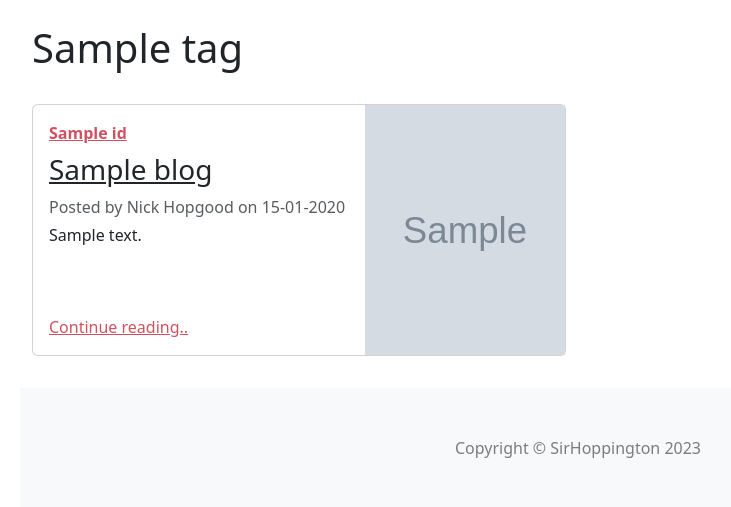
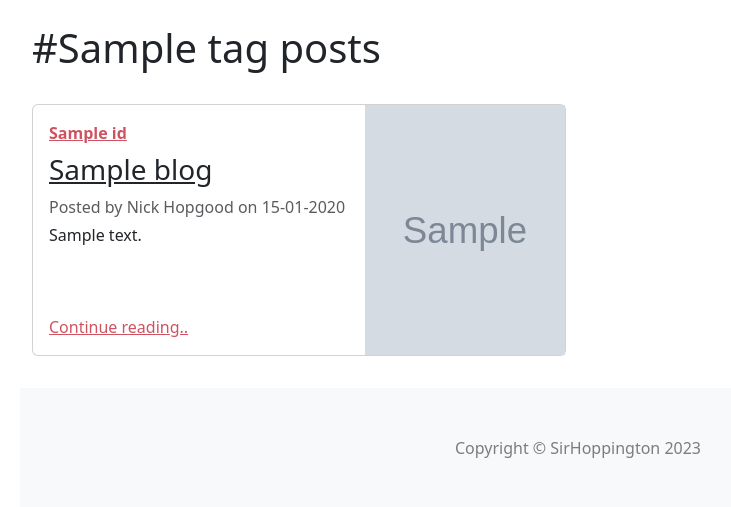
Before and after one commit to SirHoppington/sirbloggington, a Python web app: template flask-image/app/templates/tag_categories.html in a window 1280 px wide. Shown: the part 56-563 px from the top of the page, without its empty margins (62-793 px from the left). Run offline with Jinja, Linux system fonts and the light colour scheme; the template is opened without the code that fills it: most values are stand-ins (such as "Sample title", 1, 10 or a date in 2020); grey boxes marked "Sample" are stand-in pictures; some libraries are stand-ins or nearby versions.

```diff
--- a/flask-image/app/templates/tag_categories.html
+++ b/flask-image/app/templates/tag_categories.html
@@ -2,7 +2,7 @@
 {% block content %}
     <br>
  <div class="container">
-     <h1> {{ tag.name }} </h1>
+     <h1> #{{ tag.name }} posts </h1>
  <br>
      <div class="row mb-2">
          {% for blog in query_blogs %}
```
